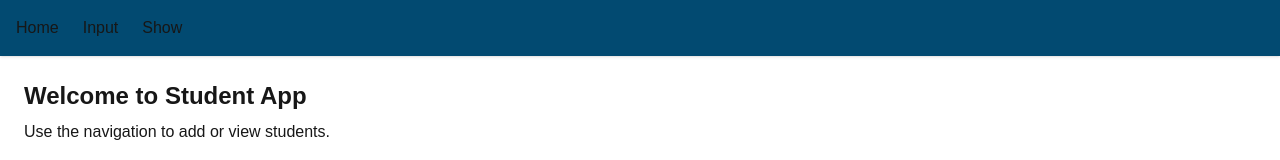
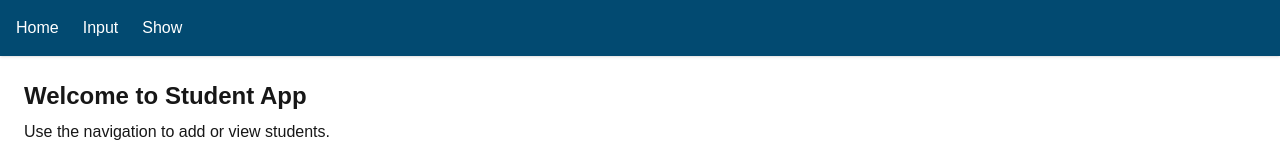
Before and after one commit to mhamid019/inputshowwithapi, a Next.js app: page / in a window 1280 px wide. Shown: the top 160 px of the page. Built offline with nearby package versions, Linux system fonts and the light colour scheme.

Commit message:
bg updated

```diff
--- a/app/layout.tsx
+++ b/app/layout.tsx
@@ -14,9 +14,9 @@ export default function RootLayout({
 }) {
   return (
     <html lang="en">
-      <body className="min-h-screen text-gray-900">
+      <body className="min-h-screen bg-gray-900">
         {/* Navbar */}
-        <nav className="flex gap-6 p-4 shadow bg-sky-900">
+        <nav className="flex gap-6 p-4 shadow text-white bg-sky-900">
           <Link href="/">Home</Link>
           <Link href="/input">Input</Link>
           <Link href="/show">Show</Link>
```
